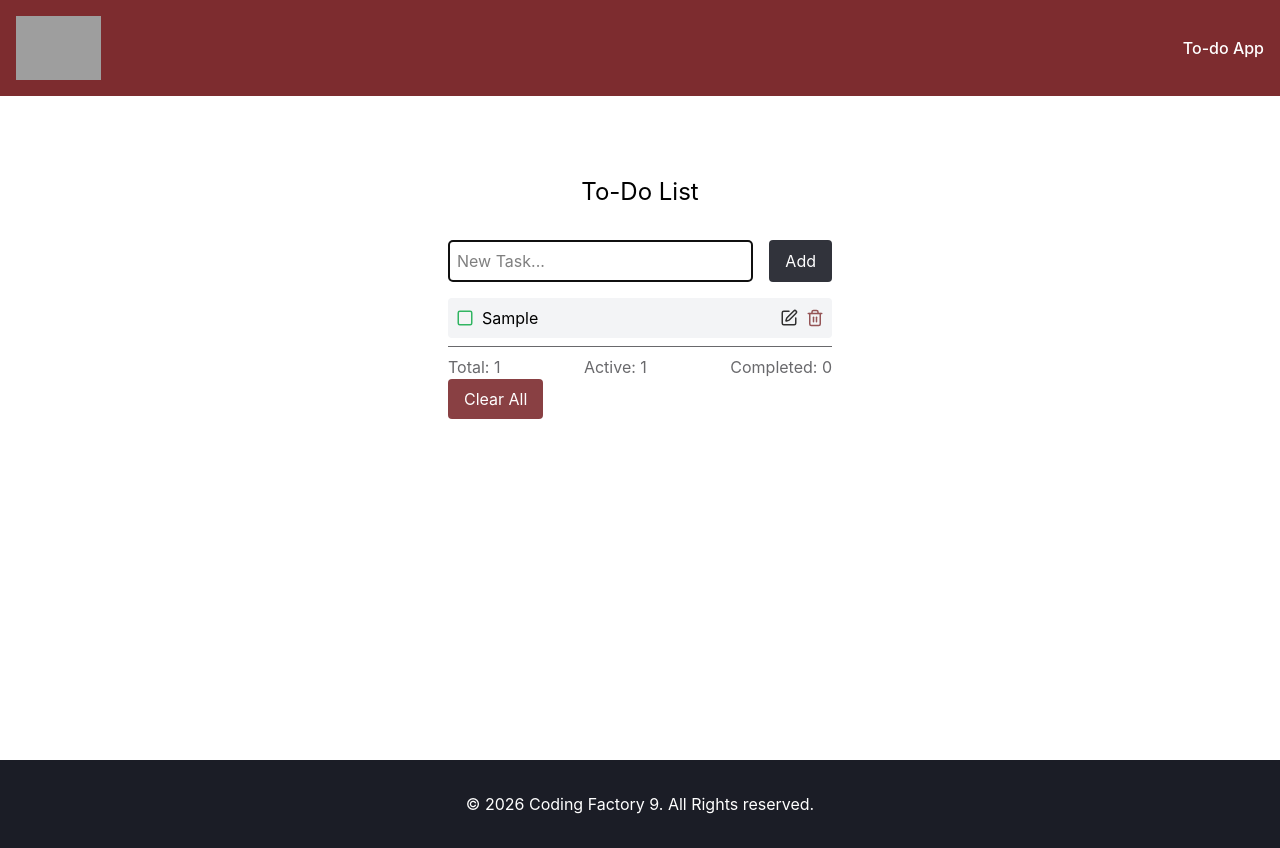
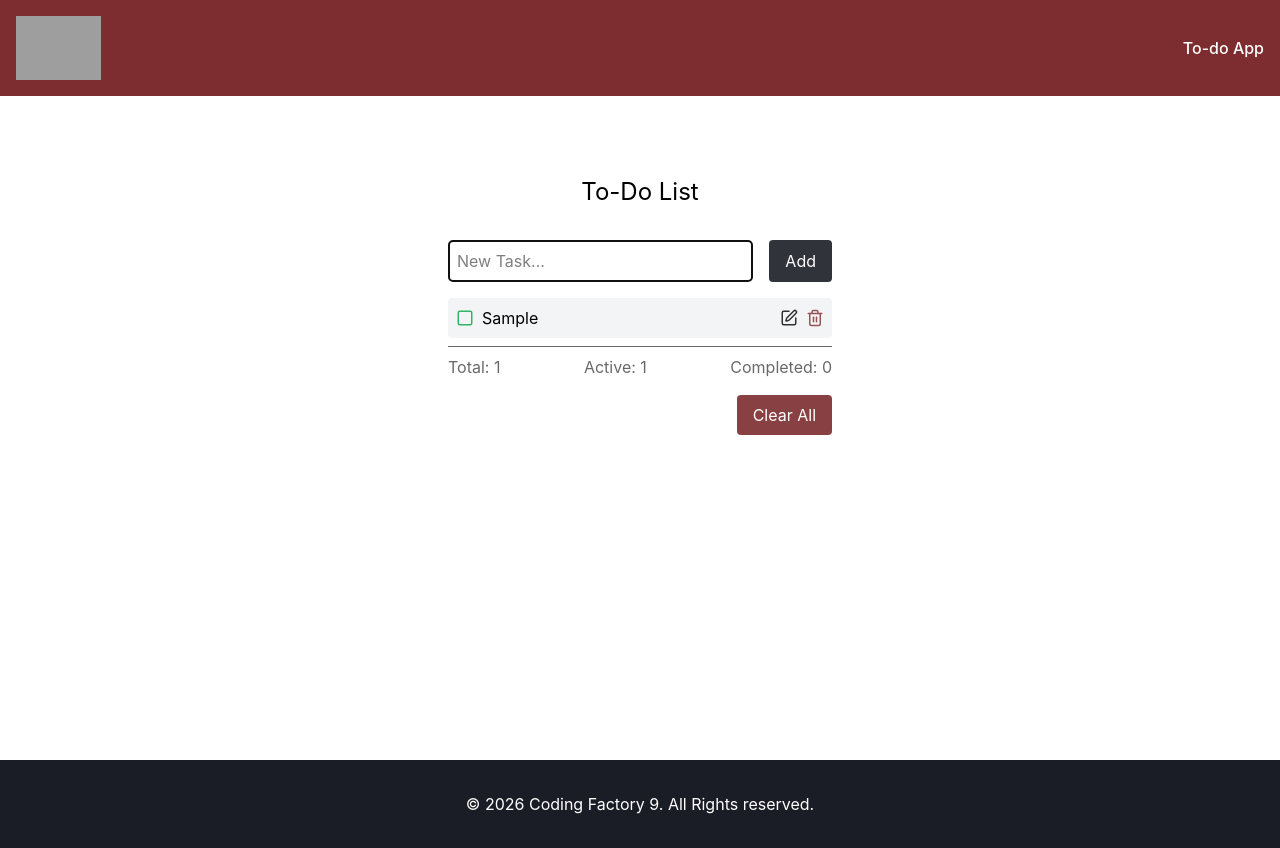
Before and after one commit to nikosp25/cf9-react-todo-app, a React (Vite) app: page / in a window 1280 px wide. Both pictures are taken after typing "Sample" into the empty fields and a click on the button "Add". Built offline with nearby package versions, Linux system fonts and the light colour scheme; grey boxes are pictures that could not be loaded.

Commit message:
chore(ui): move button at the end of the line

```diff
--- a/src/features/todo/TodoApp.tsx
+++ b/src/features/todo/TodoApp.tsx
@@ -34,11 +34,13 @@ const TodoApp = () => {
                 <TodoStats todos={todos}/>
 
                 {todos.length > 0 && (
+                    <div className="text-end mt-4">
                     <Button
                         addClasses="bg-cf-dark-red"
                         label="Clear All"
                         onClick={clearAll}
                     />
+                    </div>
                 )}
             </div>
         </>
```
